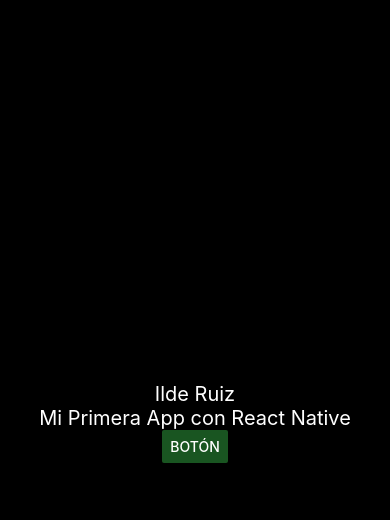
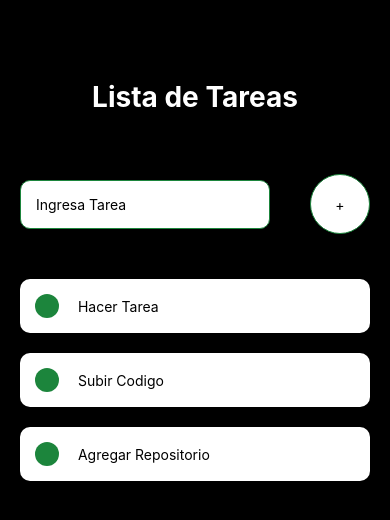
Before and after one commit to IldeRuiz88/ProgMovil, a React Native app in the folder first-app/: screen / in a window 390 px wide. Shown: the top 520 px of the page. Built offline with nearby package versions, Linux system fonts and the light colour scheme.

Commit message:
Tarea 1 Lista de Tareas

```diff
--- a/first-app/App.js
+++ b/first-app/App.js
@@ -1,33 +1,88 @@
-import { StatusBar } from 'expo-status-bar';
-import { Button, StyleSheet, Text, View, Alert } from 'react-native';
+import React from 'react';
+import { Button, StyleSheet, Text, View, Alert, TextInput, TouchableOpacity } from 'react-native';
+import Finder from './components/Finder';
 
 export default function App() {
 
-  var texto = "Ilde Ruiz";
-
   return (
     <View style={styles.container}>
-      <Text style={styles.texto}>{texto}</Text>
-      <Text style={styles.texto}>Mi Primera App con React Native</Text>
-      <Button
-          title="Botón"
-          color="#195521ff"
-          onPress={() => Alert.alert('Alerta')}
-        />
-      <StatusBar style="auto" />
+
+      <View style={styles.taskContainer}>
+          <Text style={styles.title}>Lista de Tareas</Text>
+        <View style={styles.writeTaskWrapper }>
+          <TextInput style={styles.input} placeholder={'Ingresa Tarea'} />
+
+          <TouchableOpacity>
+            <View style={styles.addWrapper}>
+              <Text style={styles.addText}>+</Text>
+            </View>
+          </TouchableOpacity>
+        </View>
+
+        <View style={styles.items}>
+
+        <Finder text={'Hacer Tarea'}/>
+        <Finder text={'Subir Codigo'}/>
+        <Finder text={'Agregar Repositorio'}/>
+
+        </View>
+
+      </View>
+
     </View>
   );
+
 }
 
 const styles = StyleSheet.create({
   container: {
     flex: 1,
     backgroundColor: '#000000ff',
-    alignItems: 'center',
-    justifyContent: 'center',
   },
-  texto: {
+  title: {
+    fontSize: 28,
+    fontWeight: 'bold',
+    color: "#ffffffff",
+    textAlign: 'center',
+  },
+  taskContainer: {
+    paddingTop: 80,
+    paddingHorizontal: 20,
+  },
+  items: {
+    marginTop: 20,
+  },
+  text: {
     color: "#ffffffff",
     fontSize: 20,
-  }
+  },
+  writeTaskWrapper: {
+    top: 60,
+    width: '100%',
+    flexDirection: 'row',
+    justifyContent: 'space-between',
+    alignItems: 'center',
+    marginBottom: 85,
+  },
+  input: {
+    paddingVertical: 15,
+    paddingHorizontal: 15,
+    backgroundColor: '#FFFF',
+    borderRadius: 10,
+    borderColor: '#1c853cff',
+    borderWidth: 1,
+    width: 250,
+  },
+  addWrapper: {
+    width: 60,
+    height: 60,
+    backgroundColor: '#FFF',
+    borderRadius: 60,
+    justifyContent: 'center',
+    alignItems: 'center',
+    borderRadius: 60,
+    borderColor: '#1c853cff',
+    borderWidth: 1,
+  },
+  addText: {},
 });
--- /dev/null
+++ b/first-app/components/Finder.js
@@ -0,0 +1,43 @@
+import React from "react";
+import { View, Text, StyleSheet, TouchableOpacity } from "react-native";
+
+const Finder = (props) => {
+
+    return (
+        <View style={styles.item}>
+            <View style={styles.itemLeft}>
+            <TouchableOpacity style={styles.square}></TouchableOpacity>
+            <Text style={styles.itemText}> {props.text} </Text>
+            </View>
+        </View>
+    )
+}
+
+const styles = StyleSheet.create({
+    item:{
+        backgroundColor: '#fff',
+        padding: 15,
+        borderRadius: 10,
+        flexDirection:'row',
+        alignItems: 'center',
+        justifyContent: 'space-between',
+        marginBottom: 20,
+    },
+    itemLeft:{
+        flexDirection: 'row',
+        alignItems: 'center',
+        flexWrap: 'wrap',
+    },
+    square:{
+        width: 24,
+        height: 24,
+        backgroundColor: '#1c853cff',
+        borderRadius: 35,
+        marginRight: 15,
+    },
+    itemText:{
+        maxWidth: '80%',
+    },
+});
+
+export default Finder;
```
